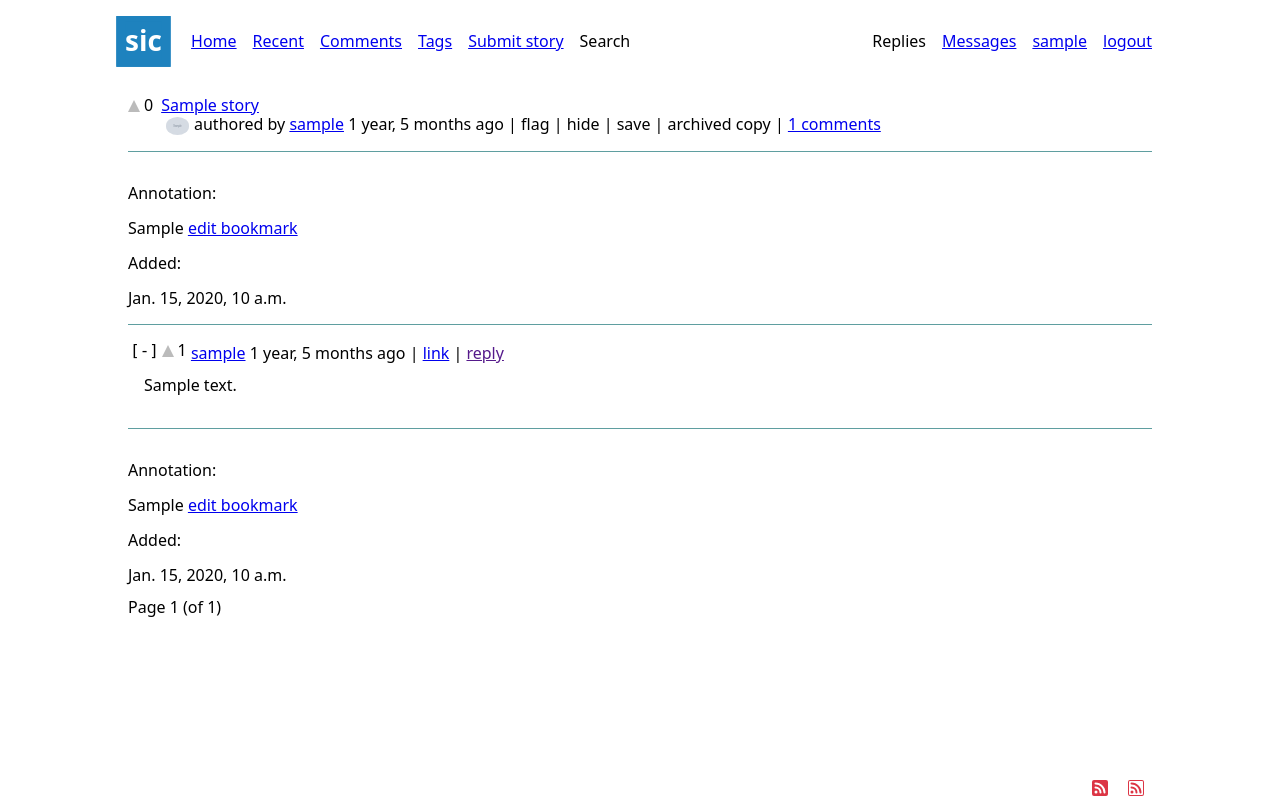
After one commit to epilys/sic, a Django app: page /accounts/bookmarks in a window 1280 px wide. The commit adds this page. Run offline with Django 3.2, Linux system fonts and the light colour scheme; a user stored in the database is signed in; tables that the repository leaves empty hold one stand-in row (values such as "Sample post"); grey boxes marked "Sample" are stand-in pictures.

Commit message:
Add post bookmarks

```diff
--- a/sic/forms.py
+++ b/sic/forms.py
@@ -99,3 +99,10 @@ class UserCreationForm(forms.Form):
             user.username = username
             user.save()
         return user
+
+
+class AnnotationForm(forms.Form):
+    text = forms.CharField(
+        required=True, label="Annotation", max_length=500, widget=forms.Textarea
+    )
+    text.widget.attrs.update({"rows": 3, "placeholder": ""})
--- a/sic/models.py
+++ b/sic/models.py
@@ -278,6 +278,21 @@ class User(PermissionsMixin, AbstractBaseUser):
     is_admin = models.BooleanField(default=False)
     is_moderator = models.BooleanField(default=False)
 
+    saved_comments = models.ManyToManyField(
+        Comment,
+        through="CommentBookmark",
+        related_name="saved_by",
+        through_fields=("user", "comment"),
+        blank=True,
+    )
+    saved_stories = models.ManyToManyField(
+        Story,
+        through="StoryBookmark",
+        related_name="saved_by",
+        through_fields=("user", "story"),
+        blank=True,
+    )
+
     objects = UserManager()
 
     USERNAME_FIELD = "email"
@@ -305,3 +320,28 @@ class User(PermissionsMixin, AbstractBaseUser):
         "Is the user a member of staff?"
         # Simplest possible answer: All admins are staff
         return self.is_admin
+
+
+class CommentBookmark(models.Model):
+    id = models.AutoField(primary_key=True)
+    comment = models.ForeignKey(Comment, on_delete=models.CASCADE)
+    user = models.ForeignKey(User, on_delete=models.CASCADE)
+    created = models.DateTimeField(auto_now_add=True)
+    annotation = models.TextField(null=True, blank=True)
+
+    class Meta:
+        unique_together = ["comment", "user"]
+
+
+class StoryBookmark(models.Model):
+    id = models.AutoField(primary_key=True)
+    story = models.ForeignKey(Story, on_delete=models.CASCADE)
+    user = models.ForeignKey(User, on_delete=models.CASCADE)
+    created = models.DateTimeField(auto_now_add=True)
+    annotation = models.TextField(null=True, blank=True)
+
+    class Meta:
+        unique_together = ["story", "user"]
+
+    def __str__(self):
+        return f"{self.id} {self.story} {self.user} {self.created}"
--- a/sic/settings.py
+++ b/sic/settings.py
@@ -101,8 +101,8 @@ AUTH_PASSWORD_VALIDATORS = [
     },
 ]
 
-#AUTHENTICATION_BACKENDS = ['django.contrib.auth.backends.ModelBackend']
-AUTHENTICATION_BACKENDS = ['sic.auth.SicBackend']
+# AUTHENTICATION_BACKENDS = ['django.contrib.auth.backends.ModelBackend']
+AUTHENTICATION_BACKENDS = ["sic.auth.SicBackend"]
 
 # Internationalization
 # https://docs.djangoproject.com/en/3.1/topics/i18n/
--- a/sic/static/style.css
+++ b/sic/static/style.css
@@ -719,7 +719,7 @@ ul.posts li {
 
 ul.posts li + li {
   padding-top: 1rem;
-  border-top: 1px solid;
+  border-top: 1px solid cadetblue;
 }
 
 li.comment li.comment {
--- a/sic/templates/account.html
+++ b/sic/templates/account.html
@@ -5,6 +5,7 @@
     <div style="grid-row: 1/ span 1;">
         <a href="{% url 'edit_profile' %}">edit profile</a>
         <a href="{{ user.get_absolute_url }}">view profile</a>
+        <a href="{% url 'saved_posts' %}">saved posts</a>
     </div>
     <div class="profile">
         <label for="username">username:</label>
@@ -44,6 +45,7 @@
                 <input type="submit" value="generate">
             </form>
         </div>
+    </div>
     <div class="hats">
         <h2>Hats</h2>
         {% if can_add_hats %}
@@ -62,5 +64,4 @@
             {% endif %}
         {% endif %}
     </div>
-    </div>
 {% endblock %}
--- a/sic/templates/index.html
+++ b/sic/templates/index.html
@@ -7,6 +7,7 @@
         {% for story in stories %}
             <li class="story">
                 {% spaceless %}
+                    {% story_is_bookmarked request.user story as is_bookmarked %}
                     <div class="votes">
                         <div class="upvote{% if story.upvoted %} upvoted{% endif %}">
                             {% if request.user.is_authenticated %}
@@ -24,7 +25,7 @@
                         <a href="{{story.get_listing_url}}">{{ story.title }}</a>
                         {% include "story_tags.html" with tags=story.tags.all %}
                     </div>
-                    <div class="links">{% if story.user.avatar %}<img class="avatar-small" src="{{story.user.avatar}}" alt="user avatar">{% endif %}{% if story.user_is_author %}authored by{% else %}via{% endif %} <a href="{{ story.user.get_absolute_url }}">{{ story.user }}</a> <time datetime="{{ story.created | date:"Y-m-d H:i:s" }}" title="{{ story.created }}"> {{ story.created|naturaltime }}</time> | flag | hide | save | archived copy | <a href="{{story.get_absolute_url}}">{{ story.comments.count }} comments</a></div>
+                    <div class="links">{% if story.user.avatar %}<img class="avatar-small" src="{{story.user.avatar}}" alt="user avatar">{% endif %}{% if story.user_is_author %}authored by{% else %}via{% endif %} <a href="{{ story.user.get_absolute_url }}">{{ story.user }}</a> <time datetime="{{ story.created | date:"Y-m-d H:i:s" }}" title="{{ story.created }}"> {{ story.created|naturaltime }}</time> | flag | hide | {% if request.user.is_authenticated %}<a href="{% url_with_next 'save_story' story.pk request %}">{% if is_bookmarked %}unsave{% else %}save{% endif %}</a> |{% endif %} archived copy | <a href="{{story.get_absolute_url}}">{{ story.comments.count }} comments</a></div>
                 {% endspaceless %}
             </li>
         {% endfor %}
--- /dev/null
+++ b/sic/templates/saved_posts.html
@@ -0,0 +1,69 @@
+{% extends "base.html" %}
+{% load humanize %}
+{% load utils %}
+{% block title %}sic{% endblock %}
+{% block content %}
+    <ul class="posts">
+        {% for b in bookmarks %}
+            {% if b.is_story %}
+                {% with post=b.story %}
+                    <li class="story">
+                        {% spaceless %}
+                            <div class="votes">
+                                <div class="upvote{% if post.upvoted %} upvoted{% endif %}">
+                                    {% if request.user.is_authenticated %}
+                                        <form>
+                                            <input type="submit" formaction="{% url_with_next 'upvote_story' post.pk request %}" formmethod="GET" value="">
+                                        </form>
+                                    {% endif %}
+                                </div>
+                                <div class="score">
+                                    {{post.karma}}
+                                </div>
+                            </div>
+                            <div class="title">
+                                <a href="{{post.get_listing_url}}">{{ post.title }}</a>
+                            </div>
+                            <div class="links">{% if post.user.avatar %}<img class="avatar-small" src="{{post.user.avatar}}" alt="user avatar">{% endif %}{% if post.user_is_author %}authored by{% else %}via{% endif %} <a href="{{ post.user.get_absolute_url }}">{{ post.user }}</a> <time datetime="{{ post.created | date:"Y-m-d H:i:s" }}" title="{{ post.created }}"> {{ post.created|naturaltime }}</time> | flag | hide | save | archived copy | <a href="{{post.get_absolute_url}}">{{ post.comments.count }} comments</a></div>
+                        {% endspaceless %}
+                    </li>
+                {% endwith %}
+            {% else %}
+                {% include "comment.html" with comment=b.comment reply_form=reply_form shallow=True %}
+            {% endif %}
+            <li>
+                <div>
+                    <p>Annotation:</p>
+                    {% if b.annotation %}
+                        {{ b.annotation }}
+                    {% else %}
+                        <p>None.</p>
+                    {% endif %}
+                    <a href="{% url 'edit_bookmark' b.pk %}">edit bookmark</a>
+                </div>
+                <div>
+                    <p>Added:</p>
+                    {{ b.created }}
+                </div>
+            </li>
+        {% endfor %}
+    </ul>
+    <div class="pagination">
+        <span class="step-links">
+            {% if bookmarks.has_previous %}
+                <a href="{% url 'saved_posts' %}">&laquo; first</a>
+                <a href="{% url 'saved_posts_page' page_num=bookmarks.previous_page_number %}">&lt; previous</a>
+            {% endif %}
+
+            <span class="current">
+                Page {{ bookmarks.number }}
+            </span>
+
+            {% if bookmarks.has_next %}
+                <a href="{% url 'saved_posts_page' page_num=bookmarks.next_page_number %}">next &gt;</a>
+            {% else %}
+                (of {{bookmarks.number}})
+            {% endif %}
+        </span>
+    </div>
+{% endblock %}
--- a/sic/templatetags/utils.py
+++ b/sic/templatetags/utils.py
@@ -52,3 +52,17 @@ def url_with_next(parser, token):
         ),
         request,
     )
+
+
+@register.simple_tag
+def story_is_bookmarked(user, story):
+    if not user.is_authenticated:
+        return False
+    return user.saved_stories.filter(pk=story.pk).exists()
+
+
+@register.simple_tag
+def comment_is_bookmarked(user, comment):
+    if not user.is_authenticated:
+        return False
+    return user.saved_comments.filter(pk=comment.pk).exists()
--- a/sic/urls.py
+++ b/sic/urls.py
@@ -46,6 +46,7 @@ urlpatterns = [
     path("submit/", submit_story, name="submit"),
     path("reply/<int:comment_pk>", reply, name="reply"),
     path("upvote/<int:story_pk>/", upvote_story, name="upvote_story"),
+    path("save/<int:story_pk>/", save_story, name="save_story"),
     path("tags/", browse_tags, name="browse_tags"),
     path("tags/page/<int:page_num>/", browse_tags, name="browse_tags_page"),
     path("accounts/invitations/new", generate_invite, name="generate_invite"),
@@ -61,6 +62,13 @@ urlpatterns = [
         name="password_reset",
     ),
     path("accounts/", view_account, name="account"),
+    path("accounts/bookmarks", saved_posts, name="saved_posts"),
+    path(
+        "accounts/bookmarks/page/<int:page_num>/", saved_posts, name="saved_posts_page"
+    ),
+    path(
+        "accounts/bookmarks/edit/<int:bookmark_pk>", edit_bookmark, name="edit_bookmark"
+    ),
     path("accounts/profile/edit", edit_profile, name="edit_profile"),
     path("accounts/profile/avatar", edit_avatar, name="edit_avatar"),
     path("accounts/inbox/", inbox, name="inbox"),
--- a/sic/views/account.py
+++ b/sic/views/account.py
@@ -7,13 +7,14 @@ from django.contrib import messages
 from django.core.paginator import Paginator, InvalidPage
 from django.contrib.auth.decorators import login_required
 from wand.image import Image
-from ..models import User, Invitation
+from ..models import User, Invitation, Story, StoryBookmark
 from ..forms import (
     GenerateInviteForm,
     EditProfileForm,
     EditAvatarForm,
     SubmitReplyForm,
     UserCreationForm,
+    AnnotationForm,
 )
 from . import form_errors_as_string
 
@@ -208,3 +209,70 @@ def accept_invite(request, invite_pk):
     else:
         return redirect(reverse("index"))
     return render(request, "signup.html", {"form": form})
+
+@login_required
+def save_story(request, story_pk):
+    if request.method == "GET":
+        user = request.user
+        try:
+            story_obj = Story.objects.get(pk=story_pk)
+        except Story.DoesNotExist:
+            raise Http404("Story does not exist") from Story.DoesNotExist
+        if user.saved_stories.filter(pk=story_obj.pk).exists():
+            user.saved_stories.remove(story_obj)
+        else:
+            user.saved_stories.add(story_obj, through_defaults=None)
+        print(StoryBookmark.objects.all())
+    if "next" in request.GET:
+        return redirect(request.GET["next"])
+    return redirect(reverse("index"))
+
+
+@login_required
+def saved_posts(request, page_num=1):
+    if page_num == 1 and request.get_full_path() != reverse("saved_posts"):
+        return redirect(reverse("saved_posts"))
+    user = request.user
+    story_obj = list(
+        user.saved_stories.through.objects.filter(story__active=True)
+        .annotate(is_story=Value("True", output_field=BooleanField()))
+        .select_related("story")
+        .order_by("-created", "story__title")
+    ) + list(
+        user.saved_comments.through.objects.filter(comment__deleted=False)
+        .annotate(is_story=Value("False", output_field=BooleanField()))
+        .order_by("-created")
+        .select_related("comment")
+    )
+    story_obj = sorted(story_obj, key=lambda x: x.created, reverse=True)
+    paginator = Paginator(story_obj, 10)
+    try:
+        page = paginator.page(page_num)
+    except InvalidPage:
+        # page_num BooleanFieldis bigger than the actual number of pages
+        return redirect(
+            reverse(
+                "saved_posts_page",
+                kwargs={"page_num": paginator.num_pages},
+            )
+        )
+    return render(
+        request,
+        "saved_posts.html",
+        {"bookmarks": page, "reply_form": SubmitReplyForm(), "user": user},
+    )
+
+@login_required
+def edit_bookmark(request, bookmark_pk):
+    """
+    if request.method == "POST":
+        annotation_form = AnnotationForm(request.POST)
+        if annotation_form.is_valid():
+            pk = request.POST["bookmark_pk"]
+            print(pk)
+    else:
+        annotation_form = AnnotationForm()
+"annotation_form": annotation_form,
+    """
+
+    pass
```
Also changed, not shown: sic/auth.py (+24 -9 lines), sic/migrations/0026_auto_20210706_2207.py (added). Lines whose indentation alone changed are shown as unchanged.
